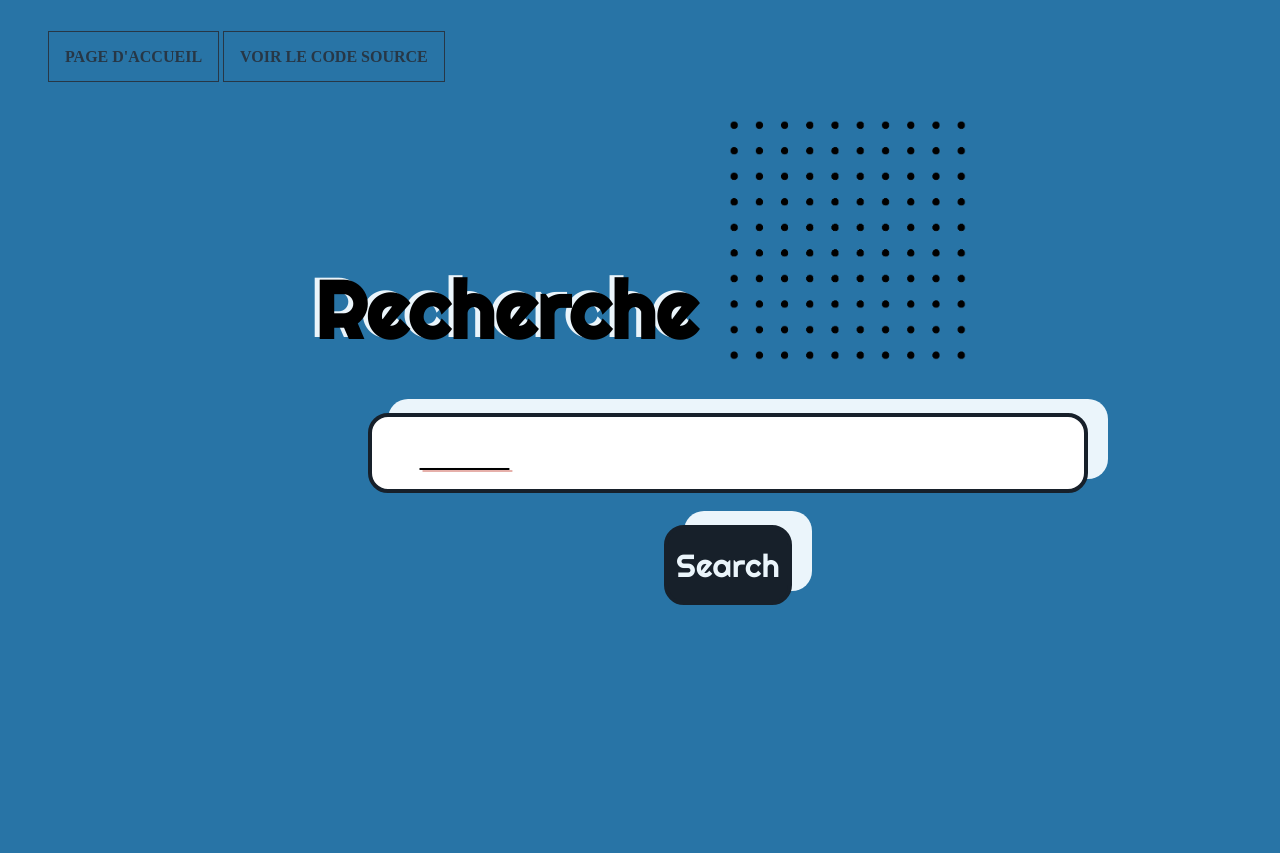
After one commit to beldjoudiamir/Portfolio, a PHP site: page /projetPerso/apiHtmlCss/index.html in a window 1280 px wide. The commit adds this page. Run offline with PHP 8.4, Linux system fonts and the light colour scheme.

Commit message:
moteur de recherche sur une api

```diff
--- a/index.html
+++ b/index.html
@@ -136,9 +136,9 @@
           <div class="containerAbout" id="PROJECTS">
             <p class="contentAbout"> ------------ JETEZ UN OEIL À MES</p>
             <p class="titleAbout">PROJETS</p>
-            <p class="contentInfos"><img src="./projetPerso/projectDIMC/image/imc-img.jpg">Application web pour Calculez votre Indice de Masse Corporelle <a class="button" href="./projetPerso/projectDIMC/index.html">click</a></p>
+            <p class="contentInfos"><img src="./projetPerso/projectDMC/image/imc-img.jpg">Application web pour Calculez votre Indice de Masse Corporelle <a class="button" href="./projetPerso/projectDIMC/index.html">click</a></p>
             <p class="contentInfos"><img src="./projetPerso/questionnaire/image/quizCapture.jpg">Questionnaire qui génère automatiquement les notes<a class="button" href="./projetPerso/questionnaire/index.html">click</a></p>
-            <p class="contentInfos"></p>
+            <p class="contentInfos" id="contentInfos"><img src="./projetPerso/apiHtmlCss/image/Capture d’écran du 2023-07-14 16-00-24.png">Mini moteur de recherche ( Avec une API... )<a class="button" href="./projetPerso/apiHtmlCss/index.html">click</a></p>
           </div>
 
           <div class="containerAbout" id="CONTACT">
--- /dev/null
+++ b/projetPerso/apiHtmlCss/app.js
@@ -0,0 +1,87 @@
+//
+
+const searchInfo = document.querySelector("form");
+//console.log(searchInfo);
+
+const resDisplay = document.querySelector(".responseApi");
+
+const loader = document.querySelector(".loader");
+
+searchInfo.addEventListener("submit", submitInfo);
+
+function submitInfo(e){
+    e.preventDefault();
+    myInfo()
+}
+
+const input = document.querySelector("input");
+// console.log(input);
+
+
+const errorMsg = document.querySelector(".errorMsg")
+// console.log(errorMsg);
+
+function myInfo(){
+    const resInput = input.value;
+    // console.log(resInput);
+
+    if (resInput === "") {
+        errorMsg.textContent = " Ho po pop ! Vous devez remplir le champ ";
+        resDisplay.textContent ="";
+        return;
+    } else {
+        errorMsg.textContent = "";
+
+        loader.style.display = "flex";
+        resDisplay.textContent ="";
+        responseApi(resInput);
+    }
+}
+
+async function responseApi(searchInput) {
+
+    try {
+
+    const res = await fetch(`https://en.wikipedia.org/w/api.php?action=query&list=search&format=json&origin=*&srlimit=10&srsearch=${searchInput}`)
+    //console.log(res);
+    const data = await res.json();
+    // console.log(data);
+
+    resInCard(data.query.search);
+
+    }
+    catch(error){
+        errorMsg.textContent = " Oups pas de connexion";
+        loader.style.display = "none";
+    }
+
+}
+
+
+function resInCard(myParams) {
+    if (myParams.length === 0) {
+        errorMsg.textContent = " Aucun resultat malheureusement :( ";
+        loader.style.display = "none";
+        return;
+    }
+
+    myParams.forEach(el => {
+        const url =`https://en.wikipedia.org/?curid=${el.pageid}`
+        const card = document.createElement("div");
+        card.className = "responseApi";
+        card.innerHTML = `
+            <h3 class = "resTitle">
+                <a href=${url} target="_blank">${el.title}</a>
+            </h3>
+            <span class="resSnippet">${el.snippet}
+            </span>
+            <br>
+            <a href=${url} class="resLink" target="_blank">${url}
+            </a>
+            <br>
+        `
+        resDisplay.appendChild(card);
+    });
+
+    loader.style.display = "none";
+}
--- /dev/null
+++ b/projetPerso/apiHtmlCss/index.html
@@ -0,0 +1,59 @@
+<!DOCTYPE html>
+<!--[if lt IE 7]>      <html class="no-js lt-ie9 lt-ie8 lt-ie7"> <![endif]-->
+<!--[if IE 7]>         <html class="no-js lt-ie9 lt-ie8"> <![endif]-->
+<!--[if IE 8]>         <html class="no-js lt-ie9"> <![endif]-->
+<!--[if gt IE 8]>      <html class="no-js"> <![endif]-->
+<html>
+    <head>
+        <meta charset="utf-8">
+        <meta http-equiv="X-UA-Compatible" content="IE=edge">
+        <title>Search</title>
+        <meta name="description" content="">
+        <meta name="viewport" content="width=device-width, initial-scale=1">
+        <link rel="preconnect" href="https://fonts.googleapis.com">
+        <link rel="preconnect" href="https://fonts.googleapis.com">
+        <link rel="preconnect" href="https://fonts.gstatic.com" crossorigin>
+        <link href="https://fonts.googleapis.com/css2?family=Righteous&display=swap" rel="stylesheet">
+        <link rel="stylesheet" href="./style.css">
+    </head>
+    <body>
+        <a class="pageButton" href="https://beldjoudiamir.github.io/Portfolio/">PAGE D'ACCUEIL</a>
+        <a class="pageButton" href="https://github.com/beldjoudiamir/Portfolio/tree/master/projetPerso/apiHtmlCss">VOIR LE CODE SOURCE </a>
+
+        <div class="page">
+            <h1>Recherche</h1>
+            <div class="design"></div>
+            <div class="design-two"></div>
+            <div class="search">
+                <form>
+                    <input type="search" id="site-search" name="search" placeholder="_____">
+                    <button>Search</button>
+                </form>
+            </div>
+
+
+            <div class="loader">
+                <span class="dot"></span>
+                <span class="dot"></span>
+                <span class="dot"></span>
+                <span class="dot"></span>
+            </div>
+
+
+            <p class="errorMsg"></p>
+
+            <div class="responseApi">
+                <h3 class="resTitle"></h3>
+                <span class="resSnippet"></span>
+                <p class="resLink"></p>
+            </div>
+
+
+
+
+        </div>
+
+
+        <script src="./app.js" async defer></script>
+    </body>
+</html>
--- /dev/null
+++ b/projetPerso/apiHtmlCss/style.css
@@ -0,0 +1,207 @@
+body{
+    background-color: #2874A6;
+    margin: 3rem;
+}
+
+.pageButton{
+    text-decoration: none;
+    font-size: 1rem;
+    font-weight: 700;
+    color: #273746;
+    border: 1px solid #273746;
+    padding: 1rem;
+  }
+
+.pageButton:hover{
+    background-color: #273746;
+    color: #ECF0F1;
+  }
+
+.page{
+    display: flex;
+    flex-direction: row;
+    flex-wrap: wrap;
+    text-align: center;
+    /*border: 1px solid yellow;*/
+    justify-content: center;
+    align-items: center;
+}
+
+h1{
+    font-family: 'Righteous', cursive;
+    font-size: 7rem;
+    width: 35%;
+    height: 15rem;
+    text-shadow: -5px -2.5px #EBF5FB;
+    /*border: 1px solid red;*/
+    display: flex;
+    align-items: flex-end;
+}
+.design{
+    width: 60%;
+    height: 15rem;
+    /*border: 1px solid red;*/
+    background: left 5% / 35% 15rem repeat-x url("./image/PngItem_1500095.png");
+
+
+}
+.design-two{
+    width: 20%;
+    height: 15rem;
+    background: left 5% / 100% 15rem repeat-x url("./image/PngItem_1500095.png");
+
+}
+.search{
+    width: 70%;
+    height: 15rem;
+    /*border: 1px solid red;*/
+    display: flex;
+
+}
+.search input{
+    margin-left: 1.5rem;
+    width: 45rem;
+    height: 5rem;
+    border-radius: 20px;
+    box-shadow: 20px -14px #EBF5FB;
+    border: 4px solid #17202A;
+    font-size: 2rem;
+    padding: 2rem;
+}
+.search button{
+    width: 10rem;
+    height: 5rem;
+    border-radius: 20px;
+    box-shadow: 20px -14px #EBF5FB;
+    margin-left: 1.5rem;
+    border: 4px solid #17202A;
+    text-decoration: none;
+    color: #EBF5FB;
+    font-size: 2rem;
+    background-color: #17202A;
+    font-family: 'Righteous', cursive;
+    cursor:pointer;
+
+}
+
+.search button:hover{
+    background-color: #EBF5FB;;
+    color: #17202A;
+
+}
+
+input::placeholder{
+    font-size: 2rem;
+    color: black;
+    padding: 1rem;
+    text-shadow: 3px 2px #E6B0AA;
+}
+
+.errorMsg{
+    margin-top: 2rem;
+    width: 80%;
+    font-size: 2rem;
+    font-weight: 700;
+    color:#E6B0AA;
+    font-family: 'Lucida Sans', 'Lucida Sans Regular', 'Lucida Grande', 'Lucida Sans Unicode', Geneva, Verdana, sans-serif;
+
+
+}
+
+.responseApi{
+    margin-top: 2rem;
+    padding: 1rem;
+    width: 80%;
+    /*height: 5rem;*/
+    text-align: start;
+    font-size: 20px;
+    color: #EBF5FB;
+    /*border: 1px solid red;*/
+}
+
+.resTitle a{
+    text-decoration: none;
+    color:#17202A;
+    font-family: 'Righteous', cursive;
+    font-size: 2rem;
+    text-shadow: -0.5px -1.5px #EBF5FB;
+}
+
+.resSnippet{
+    color:;
+    font-size: 1.2rem;
+    font-weight: 600;
+    font-family:'Gill Sans', 'Gill Sans MT', Calibri, 'Trebuchet MS', sans-serif;
+}
+
+.resLink{
+    color:#17202A;
+    font-family: 'Righteous', cursive;
+    font-weight: 900;
+    font-size: 1rem;
+}
+
+.loader{
+    width: 80%;
+    display: none;
+    justify-content: center;
+}
+
+.dot{
+    width: 15px;
+    height: 15px;
+    background: #17202A;
+    margin: 0 3px;
+    animation: load 0.3s infinite ease-out alternate;
+}
+.dot:nth-child(2){
+    animation-delay: 0.1s;
+}
+.dot:nth-child(3){
+    animation-delay: 0.2s;
+}
+.dot:nth-child(4){
+    animation-delay: 0.3s;
+}
+
+@keyframes load{
+    to{
+        transform: translateY(10px);
+    }
+}
+
+/* tablette  */
+@media (max-width: 1640px){
+
+    .page{
+        display: flex;
+    }
+
+    h1{
+        font-size: 5rem;
+    }
+    .design{
+        display: none;
+    }
+
+    /* tablette  */
+@media (max-width: 1443px){
+
+    .pageButton{
+        margin-bottom: 1rem;
+        width: 25rem;
+        text-align: center;
+      }
+
+    .search{
+        width: 50%;
+        height: 15rem;
+    }
+    .search button{
+        width: 8rem;
+        height: 5rem;
+        margin-top: 2rem;
+    }
+}
+
+/* les autre media plustard   */
--- a/projetPerso/projectDIMC/index.html
+++ b/projetPerso/projectDMC/index.html
@@ -11,7 +11,7 @@
   <body>
 
     <a class="page" href="https://beldjoudiamir.github.io/Portfolio/">PAGE D'ACCUEIL</a>
-    <a class="page" href="https://github.com/beldjoudiamir/Portfolio/tree/master/projetPerso/projectDIMC">VOIR LE CODE SOURCE </a>
+    <a class="page" href="https://github.com/beldjoudiamir/Portfolio/tree/master/projetPerso/projectDMC">VOIR LE CODE SOURCE </a>
 
     <div class="container">
       <h1>Calculer mon <span>IMC</span></h1>
--- a/projetPerso/questionnaire/app.js
+++ b/projetPerso/questionnaire/app.js
@@ -3,7 +3,7 @@ const emojis = ["✔️", "✨", "👀", "😭", "👎"];
 
 const form = document.querySelector("form");
 // console.log(form);
-form.addEventListener("submit", submitFrom)
+form.addEventListener("submit", submitFrom);
 
 function submitFrom(e){
   e.preventDefault();
```
Also changed, not shown: css/style.css (+9 -2 lines), projetPerso/questionnaire/style.css (+25 -0 lines), projetPerso/apiHtmlCss/image/Capture d’écran du 2023-07-14 15-54-01.png (added), projetPerso/apiHtmlCss/image/Capture d’écran du 2023-07-14 16-00-24.png (added), projetPerso/apiHtmlCss/image/PngItem_1500095.png (added), projetPerso/projectDMC/app.js (renamed from projetPerso/projectDIMC/app.js), projetPerso/projectDMC/image/imc-img.jpg (renamed from projetPerso/projectDIMC/image/imc-img.jpg), projetPerso/projectDMC/projectImc.md (renamed from projetPerso/projectDIMC/projectImc.md), projetPerso/projectDMC/style.css (renamed from projetPerso/projectDIMC/style.css).
